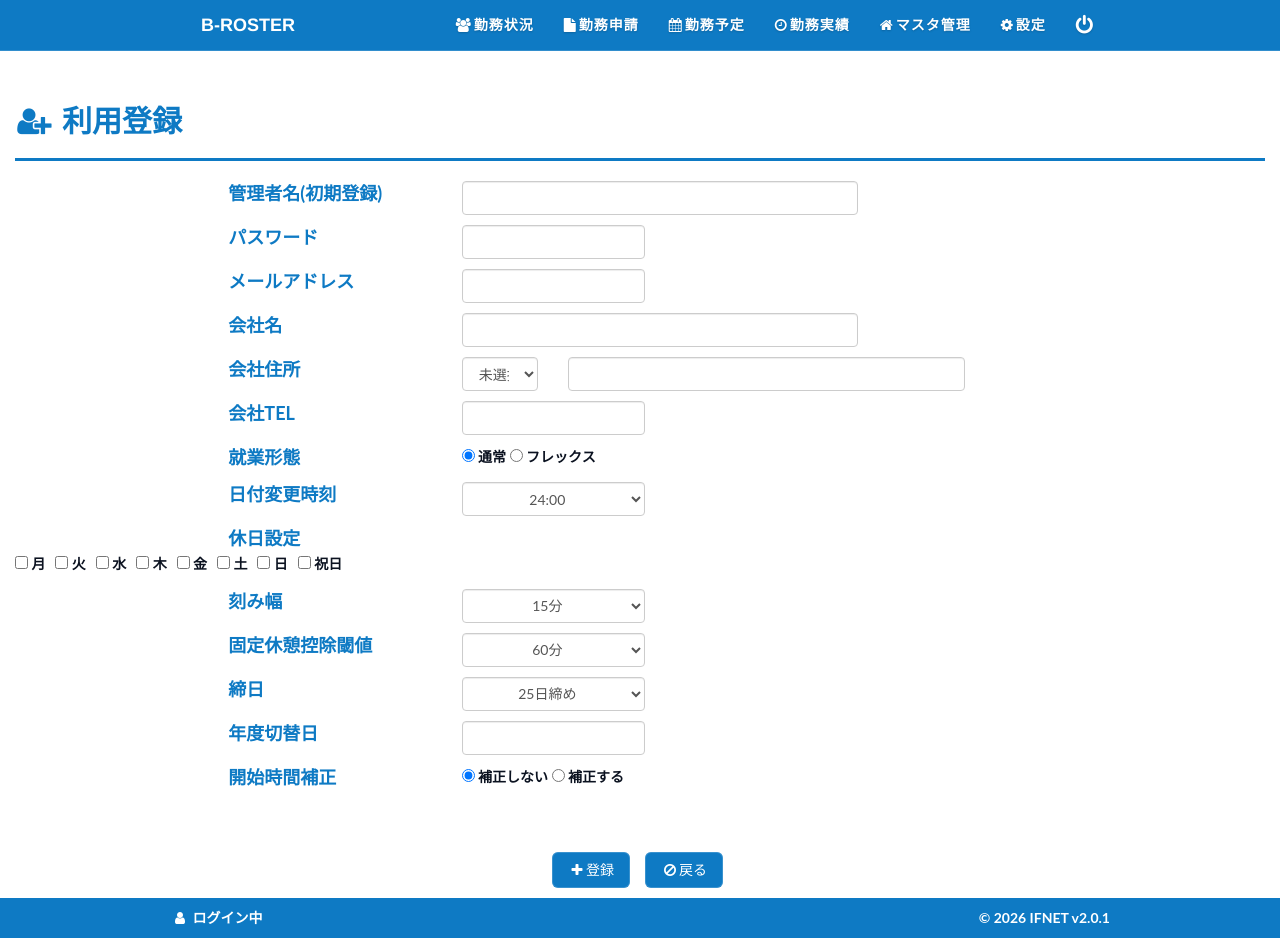
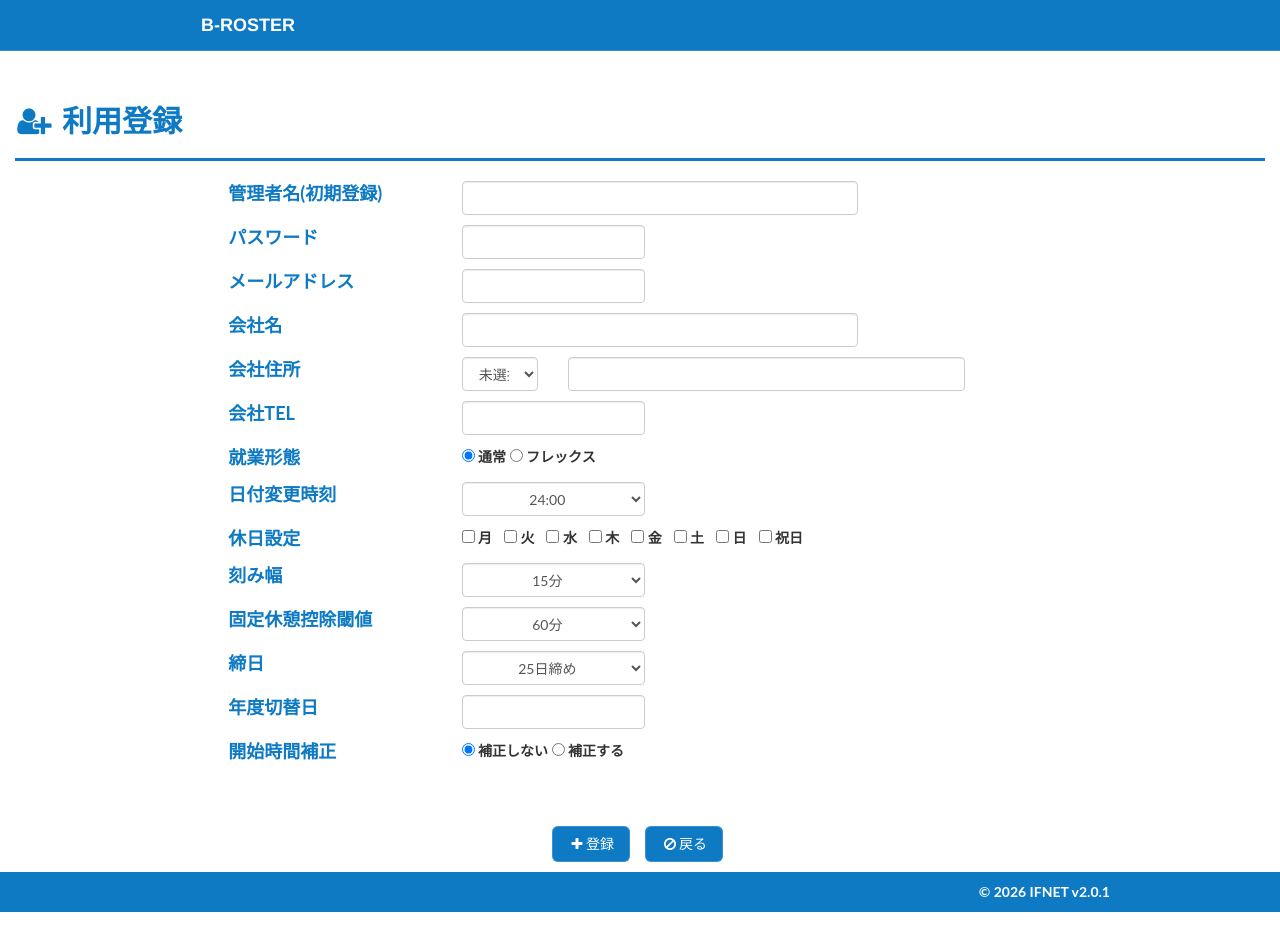
Before and after one commit to Kartikey150699/Broster_frontend, a React (Vite) app: page /company/edit in a window 1280 px wide. After the commit the page ends 912 px from the top, so only its background shows below. Built offline with nearby package versions, Linux system fonts and the light colour scheme.

Commit message:
Alignment fixing

```diff
--- a/src/pages/company/CompanyCreate.jsx
+++ b/src/pages/company/CompanyCreate.jsx
@@ -1,9 +1,8 @@
 import { useEffect, useState } from "react";
 import { useNavigate } from "react-router-dom";
-import OwnerLayout from "../../layouts/OwnerLayout";
 import NotificationBar from "../../components/NotificationBar";
 import CommonButton from "../../components/CommonButton";
-import axios from "axios";
+import AuthLayout from "../../layouts/AuthLayout";
 
 export default function CompanyCreate() {
   const navigate = useNavigate();
@@ -117,7 +116,7 @@ export default function CompanyCreate() {
   // UI
   // -------------------------------
   return (
-    <OwnerLayout title="会社登録">
+    <AuthLayout title="会社登録">
       <NotificationBar
         infoMessages={infoMessages}
         errorMessages={errorMessages}
@@ -294,7 +293,8 @@ export default function CompanyCreate() {
           <label className="col-md-offset-2 col-md-2 input-label">
             休日設定
           </label>
-          <div className="col-md-8">
+
+          <div className="col-md-6">
             {[
               ["weekWorkFlag1", "月"],
               ["weekWorkFlag2", "火"],
@@ -305,7 +305,7 @@ export default function CompanyCreate() {
               ["weekWorkFlag7", "日"],
               ["weekWorkFlag0", "祝日"],
             ].map(([key, label]) => (
-              <label key={key} style={{ marginRight: 10 }}>
+              <label key={key} style={{ marginRight: 12 }}>
                 <input
                   type="checkbox"
                   checked={form[key] === "1"}
@@ -444,6 +444,6 @@ export default function CompanyCreate() {
           </div>
         </div>
       </form>
-    </OwnerLayout>
+    </AuthLayout>
   );
 }
```
